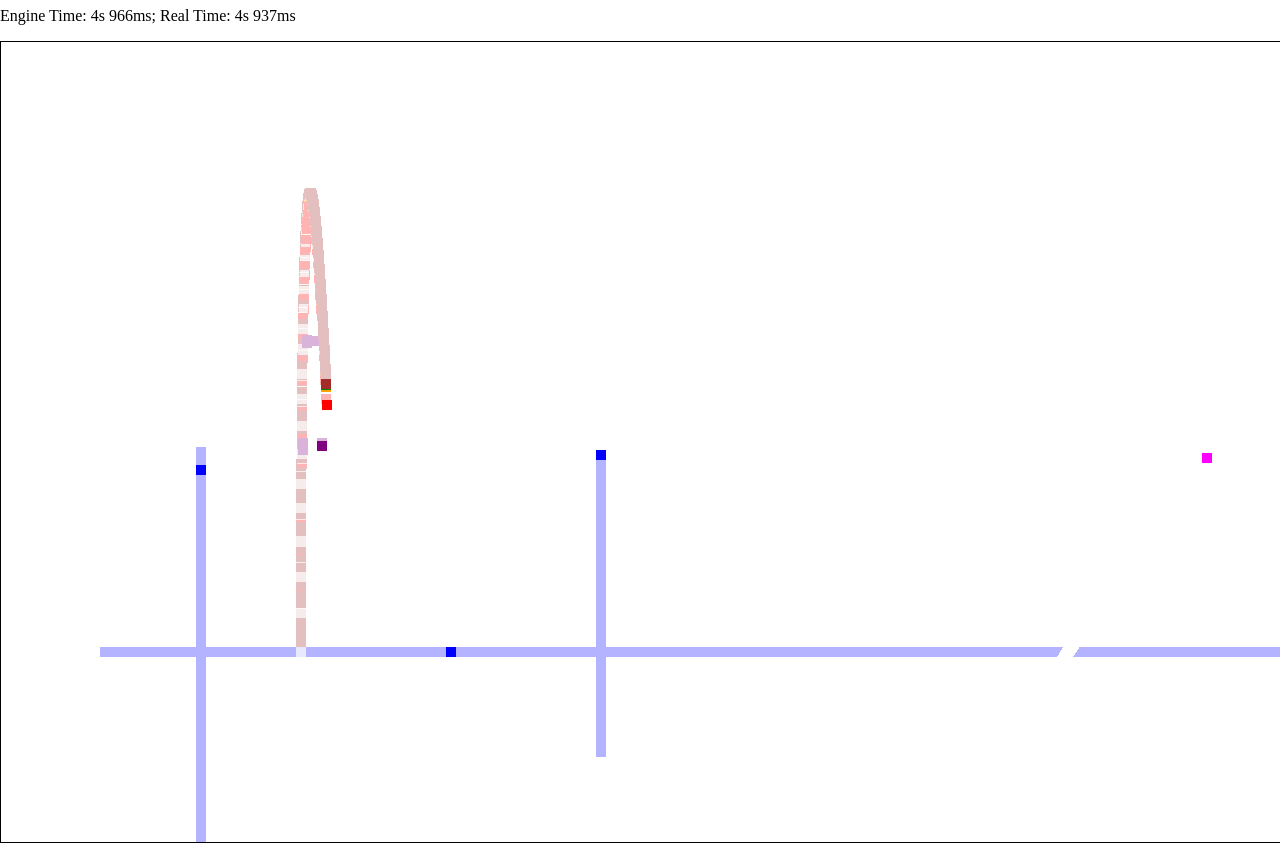
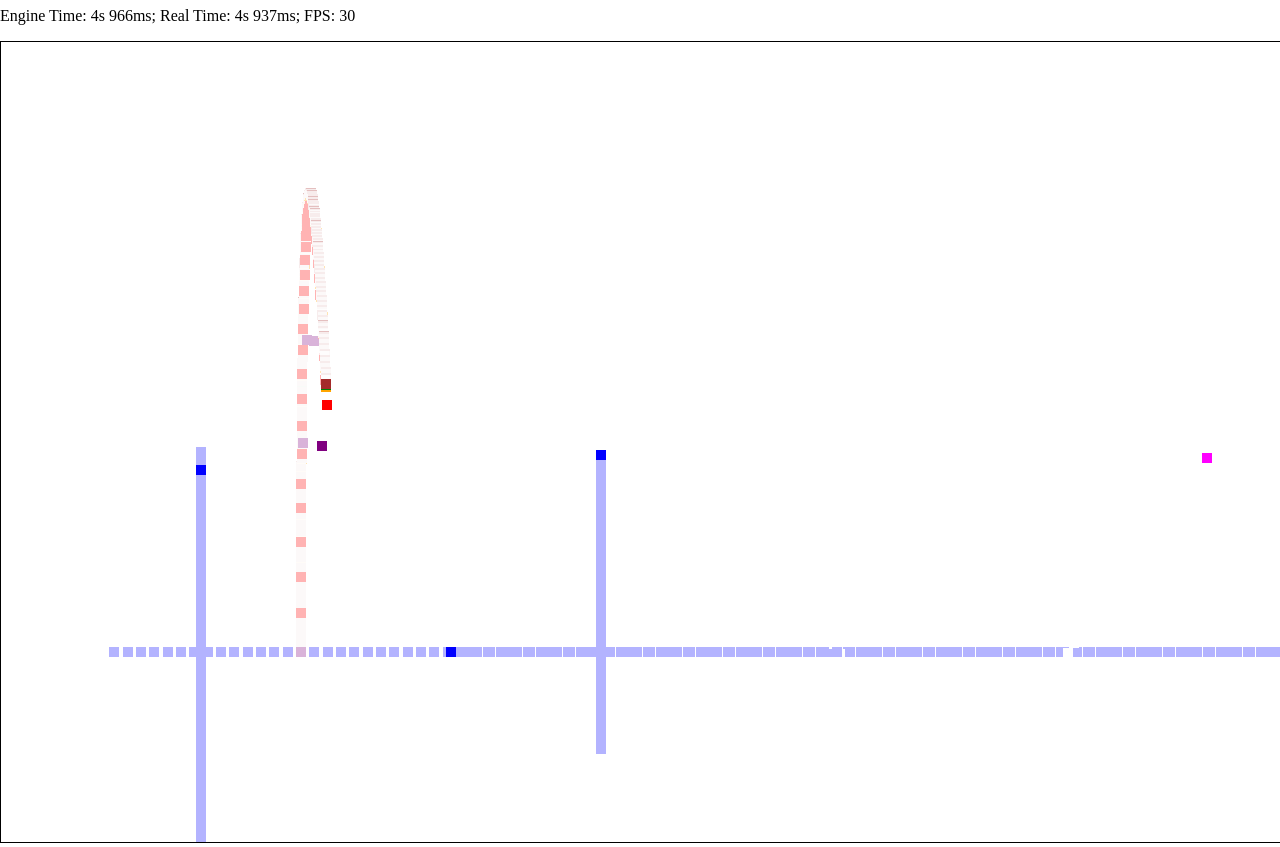
Before and after one commit to maxwellmatthis/differential-equation-simulator, a plain HTML site: page demo/demo.html in a window 1280 px wide. Shown: the part 73-920 px from the top of the page. Drawn offline with Linux system fonts and the light colour scheme.

Commit message:
Paint objects in loop

```diff
--- a/demo/demo.html
+++ b/demo/demo.html
@@ -19,7 +19,7 @@
     <h1>Differential Equation Simulator</h1>
   </header>
   <main>
-    <p>Engine Time: <span id="engine-time">N/A</span>; Real Time: <span id="real-time">N/A</span></p>
+    <p>Engine Time: <span id="engine-time">N/A</span>; Real Time: <span id="real-time">N/A</span>; FPS: <span id="fps">N/A</span></p>
     <canvas id="view">Your browser doesn't support the Canvas API.</canvas>
   </main>
 </body>
--- a/demo/demo.js
+++ b/demo/demo.js
@@ -1,5 +1,6 @@
 const engineTime = document.querySelector("span#engine-time");
 const realTime = document.querySelector("span#real-time");
+const fps = document.querySelector("span#fps");
 /** @type {HTMLCanvasElement} */
 const canvas = document.querySelector("canvas#view");
 
@@ -86,5 +87,5 @@ const engine = new Engine(canvas, [
 // for (let i = 0; i < 200; i++) {
 //   engine.register(new SchrägerWurf(Math.random() * 100, Math.random() * 100, 0.01, Math.random() * 100, Math.random() * 100));
 // }
-engine.registerHTMLComponents(engineTime, realTime);
+engine.registerHTMLComponents(engineTime, realTime, fps);
 engine.run(50);
--- a/lib.js
+++ b/lib.js
@@ -45,6 +45,7 @@ export class Engine {
     for (const thing of this.things) {
       thing.registerCanvasContext(this.ctx);
     }
+    this.fps = 30;
     this.#computeAll(0);
   }
 
@@ -58,14 +59,22 @@ export class Engine {
     thing.compute(0);
   }
 
-  registerHTMLComponents(engineTimeDisplay, realTimeDisplay, canvas) {
+  registerHTMLComponents(engineTimeDisplay, realTimeDisplay, fpsDisplay) {
     this.engineTimeDisplay = engineTimeDisplay;
     this.realTimeDisplay = realTimeDisplay;
+    this.fpsDisplay = fpsDisplay;
   }
 
   #displayStats() {
     if (this.engineTimeDisplay) this.engineTimeDisplay.textContent = formatTime(this.virtual_runtime);
     if (this.realTimeDisplay) this.realTimeDisplay.textContent = formatTime(Date.now() - this.real_runtime_start);
+    if (this.fpsDisplay) this.fpsDisplay.textContent = Math.round(this.fps);
+  }
+
+  #render() {
+    for (const thing of this.things) {
+      thing.paint();
+    }
   }
 
   /**
@@ -79,16 +88,18 @@ export class Engine {
     this.running = true;
     this.#displayStats();
     this.metaInterval = setInterval(() => this.#displayStats(), SECOND_IN_MS / 16);
-    const timeout = 1000 / 30;
+    const timeout = 1000 / this.fps;
     let delta_time_ms = timeout;
     while (this.running) {
       const start = Date.now();
       this.#computeAll(delta_time_ms);
       this.virtual_runtime += delta_time_ms;
+      this.#render();
       if (this.virtual_runtime > duration_ms) break;
       const end = Date.now();
       await new Promise((resolve, _) => setTimeout(resolve, timeout-(end-start)));
       delta_time_ms = Date.now() - start;
+      this.fps = 1000 / delta_time_ms;
     }
     this.stop();
     this.#displayStats();
@@ -125,10 +136,8 @@ export class Thing {
    * @param {number} y Center Y-Coordinate [m]
    */
   setPos(x = this.x, y = this.y) {
-    this._beforePositionUpdate?.();
     this.x = x;
     this.y = y;
-    this._afterPositionUpdate?.();
   }
 
   /**
@@ -136,9 +145,7 @@ export class Thing {
    * @param {number} x Center X-Coordinate [m]
    */
   setX(x) {
-    this._beforePositionUpdate?.();
     this.x = x;
-    this._afterPositionUpdate?.();
   }
 
   /**
@@ -146,9 +153,7 @@ export class Thing {
    * @param {number} y Center Y-Coordinate [m]
    */
   setY(y) {
-    this._beforePositionUpdate?.();
     this.y = y;
-    this._afterPositionUpdate?.();
   }
 
   flipY(y_val) {
@@ -223,32 +228,33 @@ export class Rect extends Thing {
     this.trail = trail;
   }
 
-  _afterPositionUpdate() {
-    this._paint();
-  }
-
-  _beforePositionUpdate() {
+  #hide() {
     if (this.trail) {
-      this._paint("rgba(256, 256, 256, 0.7)");
+      this.ctx.fillStyle = "rgba(256, 256, 256, 0.7)";
+      this.ctx.fillRect(
+        this.lastPaintX,
+        this.lastPaintY,
+        this.side_length,
+        this.side_length
+      );
     } else {
-      this._hide();
+      this.ctx.clearRect(
+        this.lastPaintX,
+        this.lastPaintY,
+        this.side_length,
+        this.side_length
+      );
     }
   }
 
-  _paint(color = this.color) {
+  paint(color = this.color) {
+    this.#hide();
+    this.lastPaintX = Math.round(this.x * METERS_IN_PIXELS - this.side_length_halves)
+    this.lastPaintY = Math.round(this.flipY(this.y * METERS_IN_PIXELS - this.side_length_halves))
     this.ctx.fillStyle = color;
     this.ctx.fillRect(
-      Math.round(this.x * METERS_IN_PIXELS - this.side_length_halves),
-      Math.round(this.flipY(this.y * METERS_IN_PIXELS - this.side_length_halves)),
-      this.side_length,
-      this.side_length
-    );
-  }
-
-  _hide() {
-    this.ctx.clearRect(
-      Math.round(this.x * METERS_IN_PIXELS - this.side_length_halves),
-      Math.round(this.flipY(this.y * METERS_IN_PIXELS - this.side_length_halves)),
+      this.lastPaintX,
+      this.lastPaintY,
       this.side_length,
       this.side_length
     );
```
